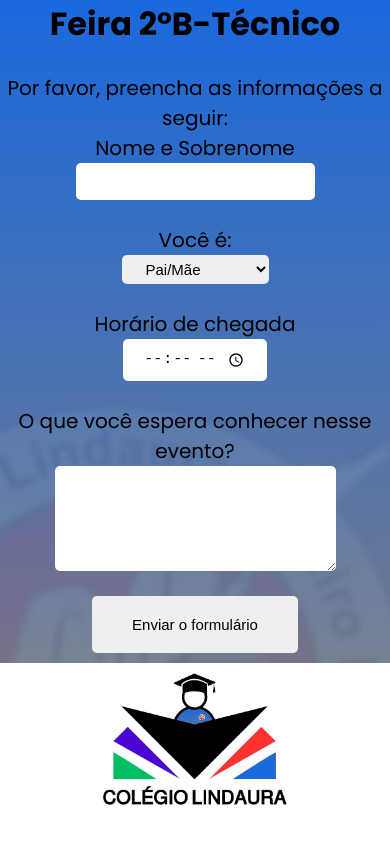
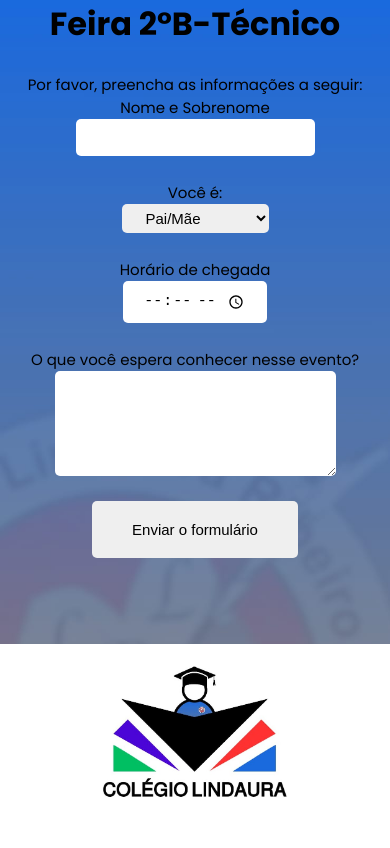
Before and after one commit to AnaPaula0703/Feira, a plain HTML site: page index.html in a window 390 px wide. Drawn offline with Linux system fonts and the light colour scheme.

Commit message:
13/06/2024-2

```diff
--- a/index.html
+++ b/index.html
@@ -24,7 +24,7 @@
 
     <label for="nomeSobrenome">Nome e Sobrenome</label>
     <input class="input-padrao" type="text" id="nomeSobrenome" required>
-<br>
+    <br>
     <legend>Você é:</legend>
     <select>
       <option>Pai/Mãe</option>
@@ -42,12 +42,13 @@
     <br>
 
     <input class="enviar" type="submit" value="Enviar o formulário">
+  </div>
 
-    <footer>
-      <img width="200px" src="./logo.jpg">
-      <p>  obrigada </p>
-    </footer>
-  </div>
+  <footer>
+    <div class="div-footer">
+    <img class="logo" width="200px" src="./logo.jpg">
+      </div>
+  </footer>
 
 </body>
 
--- a/style.css
+++ b/style.css
@@ -4,12 +4,10 @@ body {
   padding: 0;
   font-family: "Poppins", sans-serif;
   font-style: normal;
-  background-image: url("./IMG-20240613-WA0000.jpg");
+  background-image: url("./fundoPC.jpg");
   background-repeat: no-repeat;
   background-size: cover;
 }
-
-
 
 .div-conteudo {
   top: 0;
@@ -72,22 +70,43 @@ select:hover {
 }
 
 footer {
-  background-color: white;
-  height: auto;
-  width: 100vw;
-  margin-top: 5px;
+  position: fixed;
+  bottom: 0;
+  width: 100%;
 }
 
-footer,
-p {
-  color: white;
+.div-footer {
+  background-color: white;
+  text-align: center;
+  margin-top: 5px;
+  height: 200px;
+  display: flex;
+  justify-content: center;
+  align-items: center;
 }
 
-@media (min-width: 700px) and (max-width: 1024px) {
+.logo {
+  margin: 0;
+  padding: 0;
+}
+
+
+@media (min-width: 200px) and (max-width: 1024px) {
+
+  body {
+    margin: 0;
+    padding: 0;
+    font-family: "Poppins", sans-serif;
+    font-style: normal;
+    background-image: url("./fundoCLL.jpg");
+    background-repeat: no-repeat;
+    background-size: cover;
+  }
 
   label,
   legend {
     display: block;
     font-size: 15px;
   }
+
 }
```
Also changed, not shown: fundoCLL.jpg (renamed from IMG-20240613-WA0000.jpg), fundoPC.jpg (added), logo2.jpg (added).
